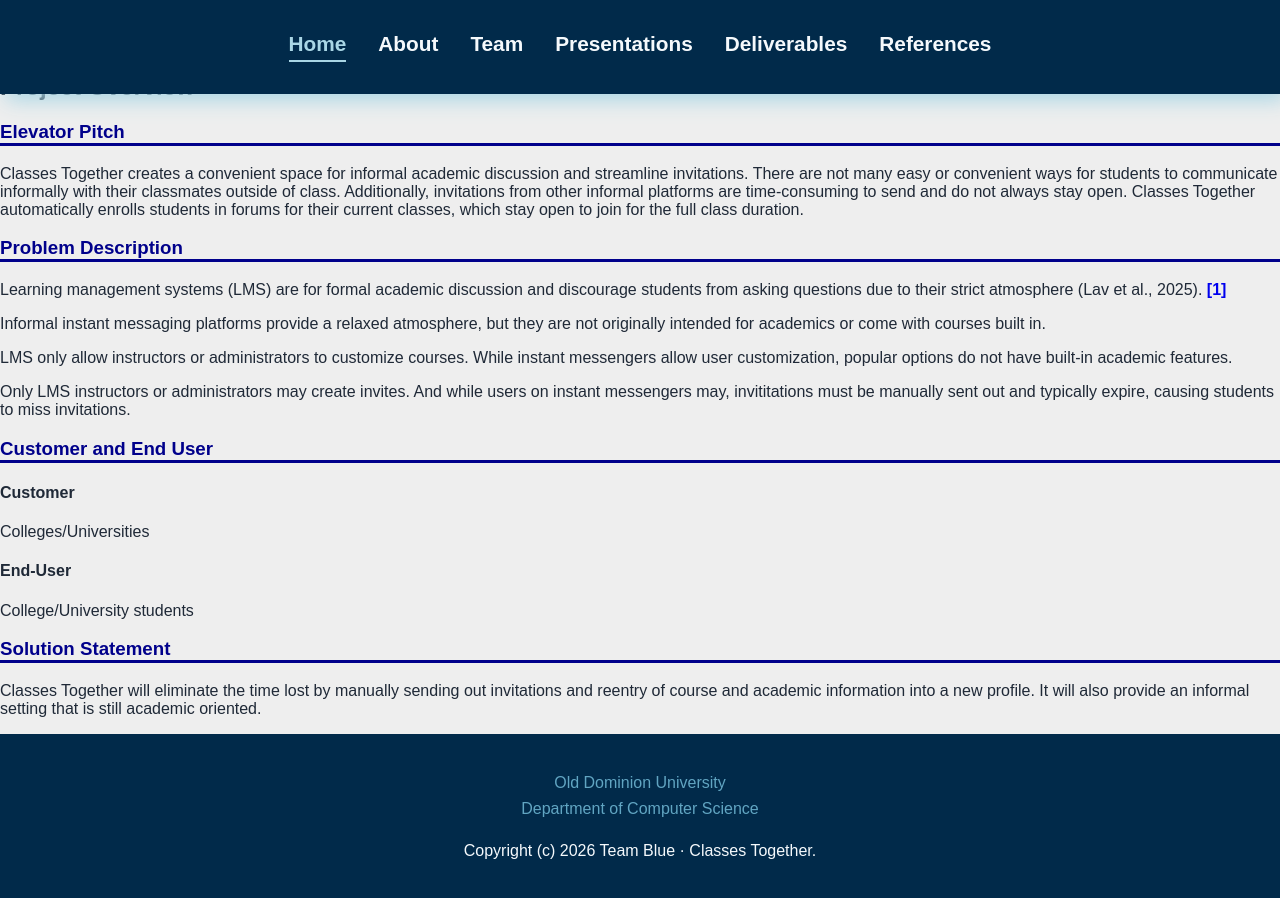
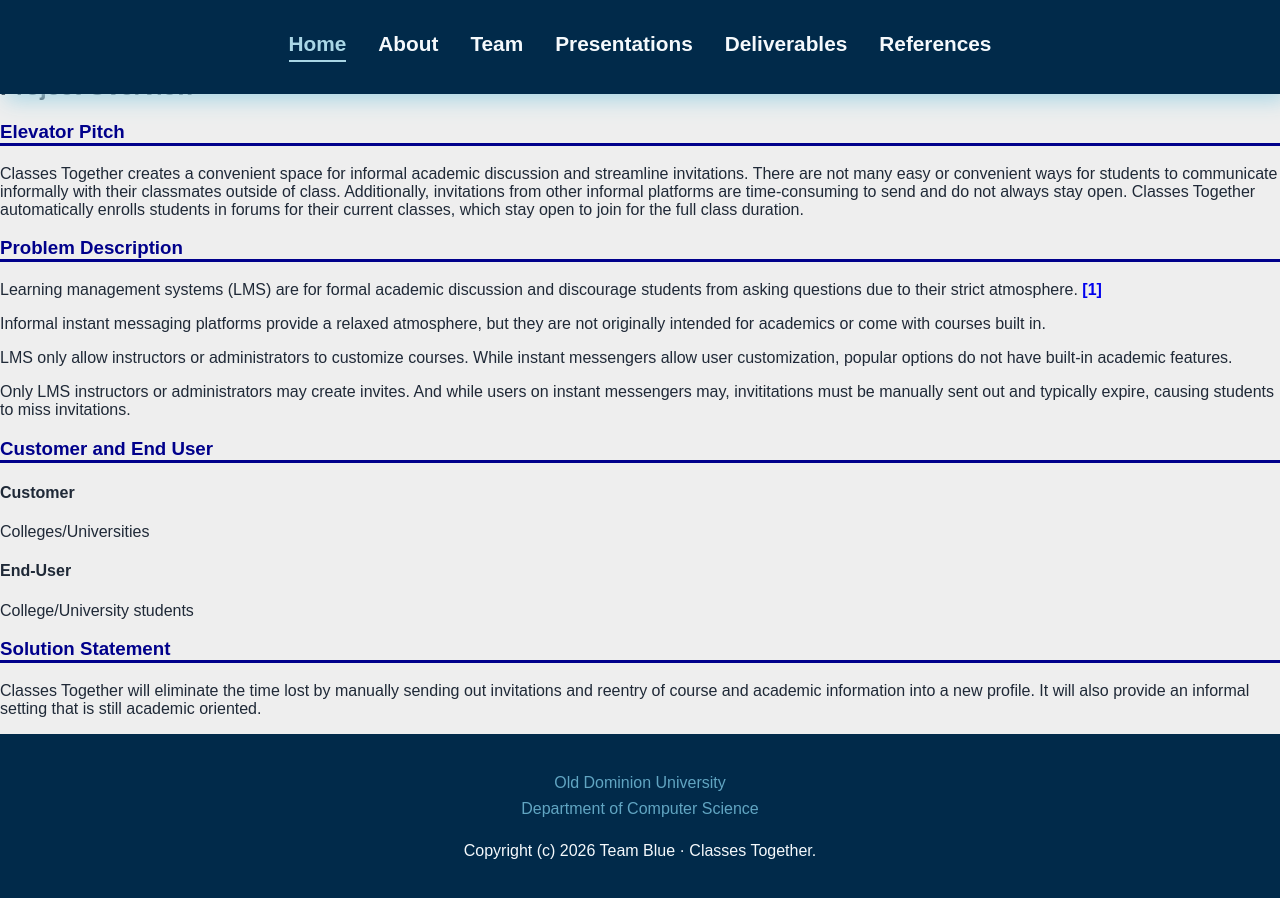
Before and after one commit to classes-together/classes-together.github.io, a Jekyll site: the page built from index.html, in a window 1280 px wide and 900 px high, scrolled down 1003 px. Built offline with Jekyll 4.4.1, drawn with Linux system fonts in a browser that asks for light colours.

Commit message:
Remove redundant citation

```diff
--- a/_data/home.yml
+++ b/_data/home.yml
@@ -66,7 +66,7 @@ overview:
     paragraphs:
       - text: >-
           Learning management systems (LMS) are for formal academic discussion and discourage students from asking
-          questions due to their strict atmosphere (Lav et al., 2025).
+          questions due to their strict atmosphere.
         citation: lav-2025
 
       - text: >-
```
